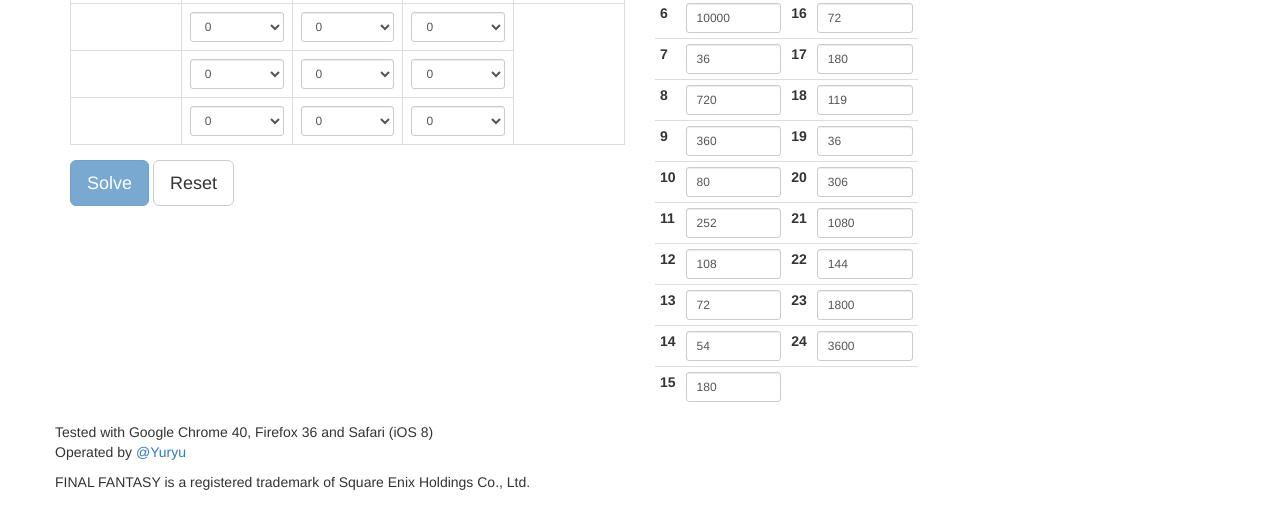
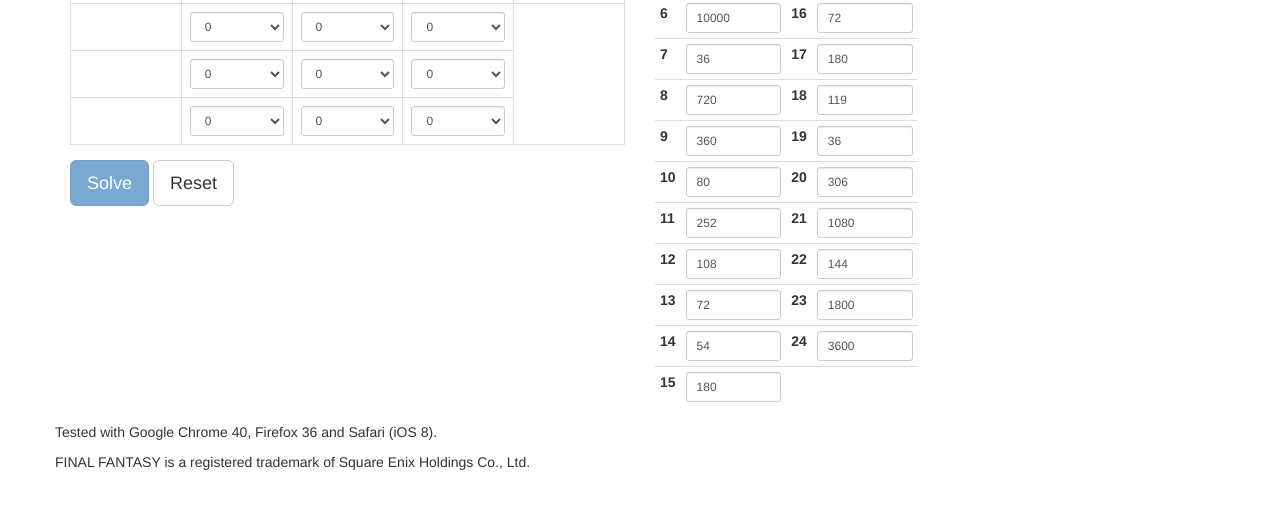
Before and after one commit to yuryu/ff14-cactpot, a plain HTML site: page index.html in a window 1280 px wide. Shown: the part 169-698 px from the top of the page. Drawn offline with nearby package versions, Linux system fonts and the light colour scheme; no server answers.

Commit message:
Remove a link to author twitter profile

```diff
--- a/index.html
+++ b/index.html
@@ -62,9 +62,7 @@
 			</div>
 		</main>
 		<footer class="row">
-			<p>Tested with Google Chrome 40, Firefox 36 and Safari (iOS 8)<br>
-				Operated by <a href="https://twitter.com/Yuryu">@Yuryu</a>
-			</p>
+			<p>Tested with Google Chrome 40, Firefox 36 and Safari (iOS 8).</p>
 			<p>
 				FINAL FANTASY is a registered trademark of Square Enix Holdings Co., Ltd.
 			</p>
```
